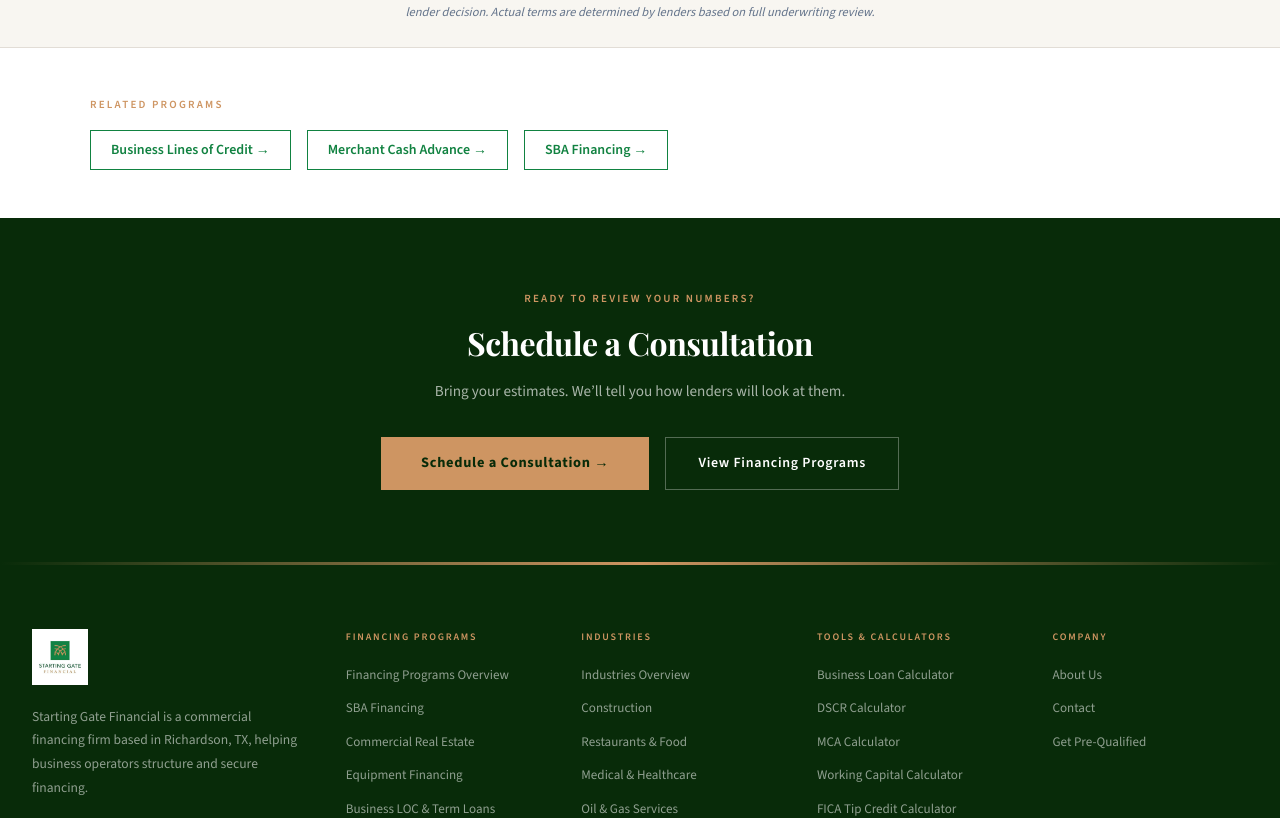
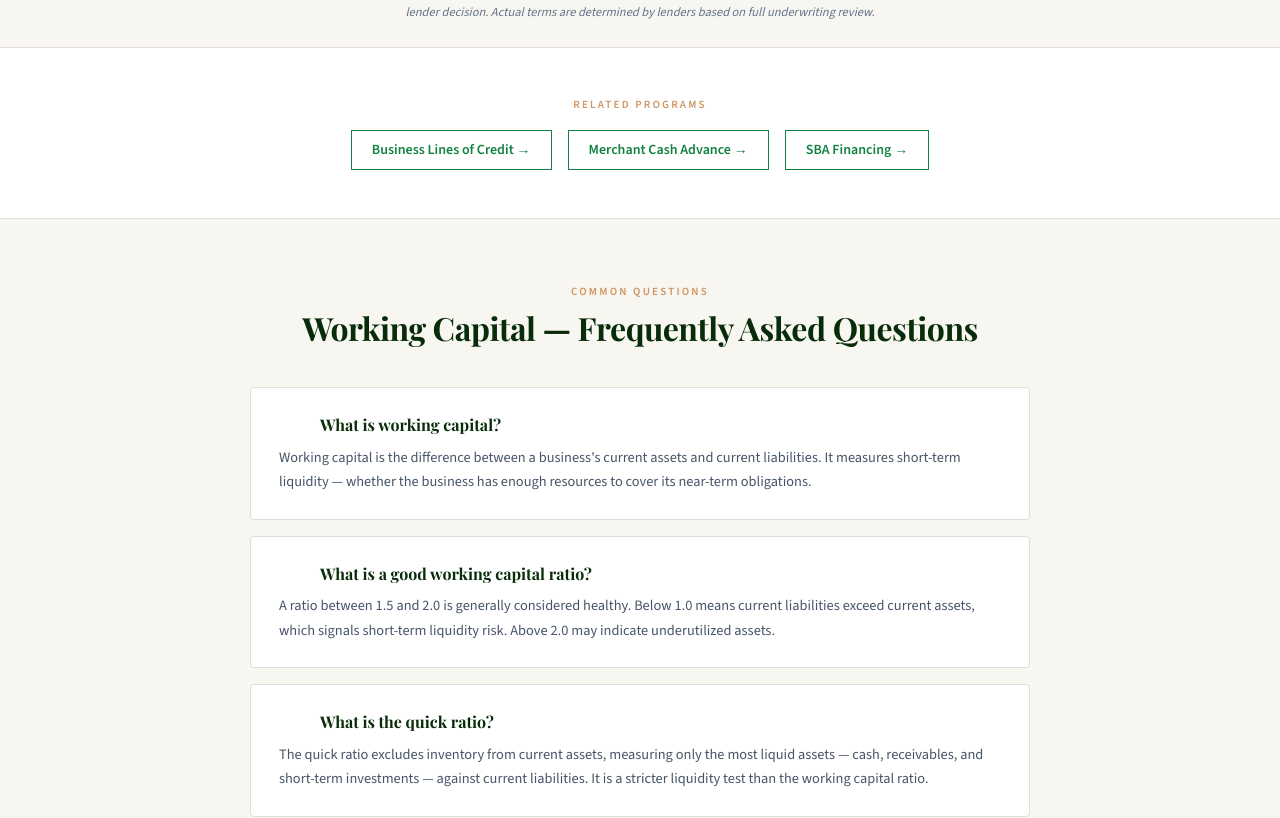
Before and after one commit to syed-sgf/sgf-site, a Next.js app: page /tools/working-capital-calculator in a window 1280 px wide. Shown: the part 1223-2041 px from the top of the page. Built offline with nearby package versions, Linux system fonts and the light colour scheme; a web font is replaced by a local one.

Commit message:
fix: center related programs, add FAQ section and JSON-LD to working capital calculator

```diff
--- a/app/tools/working-capital-calculator/page.tsx
+++ b/app/tools/working-capital-calculator/page.tsx
@@ -348,11 +348,11 @@ export default function WorkingCapitalCalculatorPage() {
 
       {/* ── Related Programs ─────────────────────────────────────── */}
       <section style={{ padding: "3rem 2rem", borderTop: `1px solid ${G.border}` }}>
-        <div style={{ maxWidth: 1100, margin: "0 auto" }}>
+        <div style={{ maxWidth: 1100, margin: "0 auto", textAlign: "center" }}>
           <p style={{ fontSize: 11, letterSpacing: "0.2em", textTransform: "uppercase", color: G.gold, fontWeight: 600, margin: "0 0 1rem 0", maxWidth: "none" }}>
             Related Programs
           </p>
-          <div style={{ display: "flex", gap: "1rem", flexWrap: "wrap" }}>
+          <div style={{ display: "flex", gap: "1rem", flexWrap: "wrap", justifyContent: "center" }}>
             {[
               { label: "Business Lines of Credit", href: "/financing-options/business-loc-term-loans" },
               { label: "Merchant Cash Advance", href: "/financing-options/merchant-cash-advance" },
@@ -366,6 +366,32 @@ export default function WorkingCapitalCalculatorPage() {
         </div>
       </section>
 
+      {/* ── FAQ ──────────────────────────────────────────────────── */}
+      <section style={{ padding: "4rem 2rem", background: G.cream, borderTop: `1px solid ${G.border}` }}>
+        <div style={{ maxWidth: 780, margin: "0 auto" }}>
+          <p style={{ fontSize: 11, letterSpacing: "0.2em", textTransform: "uppercase", color: G.gold, fontWeight: 600, margin: "0 0 0.5rem 0", textAlign: "center", maxWidth: "none" }}>
+            Common Questions
+          </p>
+          <h2 style={{ fontFamily: G.serif, fontSize: "clamp(1.5rem, 2.5vw, 2rem)", fontWeight: 700, color: G.dark, textAlign: "center", marginBottom: "2.5rem" }}>
+            Working Capital — Frequently Asked Questions
+          </h2>
+          <div style={{ display: "flex", flexDirection: "column", gap: "1rem" }}>
+            {[
+              { q: "What is working capital?", a: "Working capital is the difference between a business's current assets and current liabilities. It measures short-term liquidity — whether the business has enough resources to cover its near-term obligations." },
+              { q: "What is a good working capital ratio?", a: "A ratio between 1.5 and 2.0 is generally considered healthy. Below 1.0 means current liabilities exceed current assets, which signals short-term liquidity risk. Above 2.0 may indicate underutilized assets." },
+              { q: "What is the quick ratio?", a: "The quick ratio excludes inventory from current assets, measuring only the most liquid assets — cash, receivables, and short-term investments — against current liabilities. It is a stricter liquidity test than the working capital ratio." },
+              { q: "How is line of credit sizing calculated?", a: "Line of credit sizing is typically based on a percentage of accounts receivable and inventory. Lenders commonly advance 70–85% against eligible receivables and 25–50% against inventory, depending on industry and asset quality." },
+              { q: "Can this calculator help me apply for a line of credit?", a: "This calculator provides planning estimates only. It does not constitute a financing offer or approval. Contact SGF to discuss your actual line of credit options based on your full financial profile." },
+            ].map(({ q, a }) => (
+              <div key={q} style={{ background: "#fff", border: `1px solid ${G.border}`, borderRadius: "4px", padding: "1.5rem 1.75rem" }}>
+                <p style={{ fontFamily: G.serif, fontSize: "1rem", fontWeight: 700, color: G.dark, marginBottom: "0.5rem" }}>{q}</p>
+                <p style={{ fontSize: "0.9rem", color: G.textMid, lineHeight: 1.7, margin: 0, maxWidth: "none" }}>{a}</p>
+              </div>
+            ))}
+          </div>
+        </div>
+      </section>
+
       <CTABand />
     </main>
   );
```
